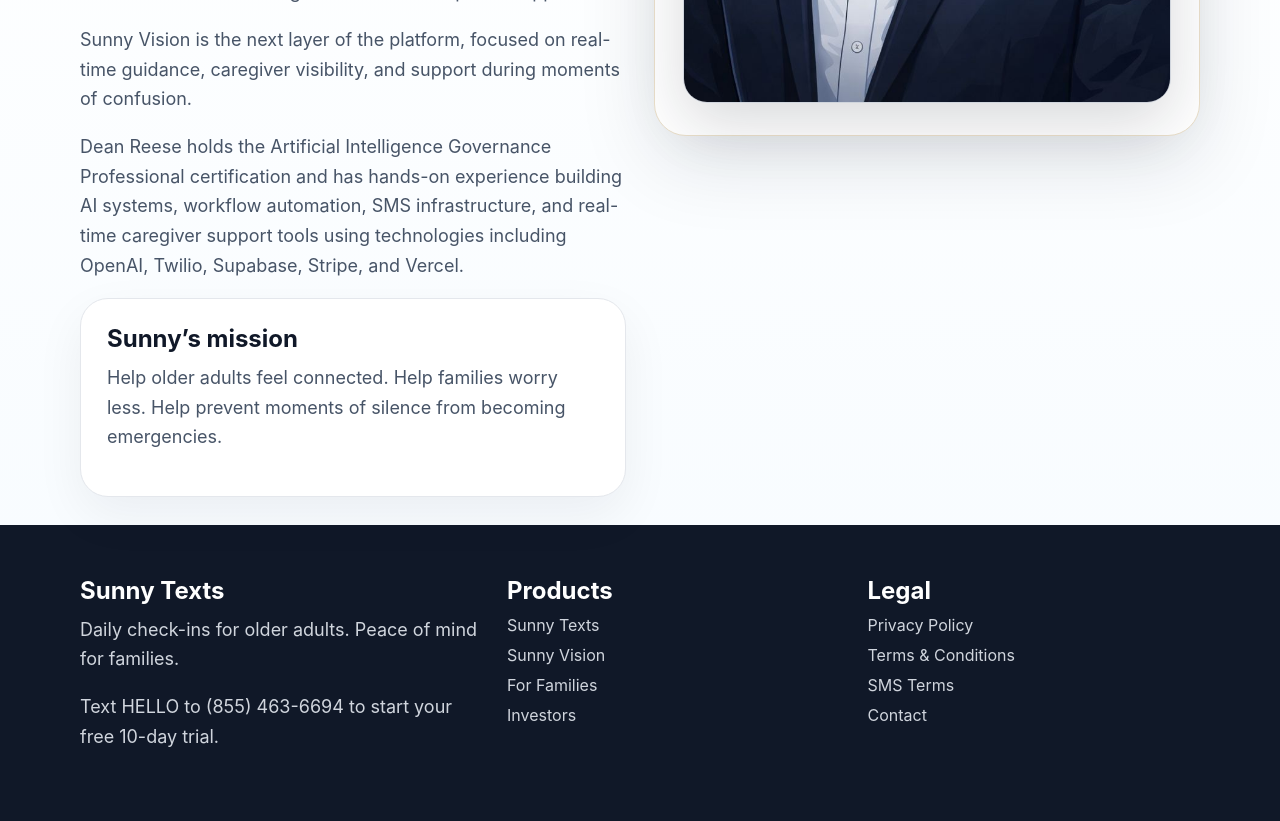
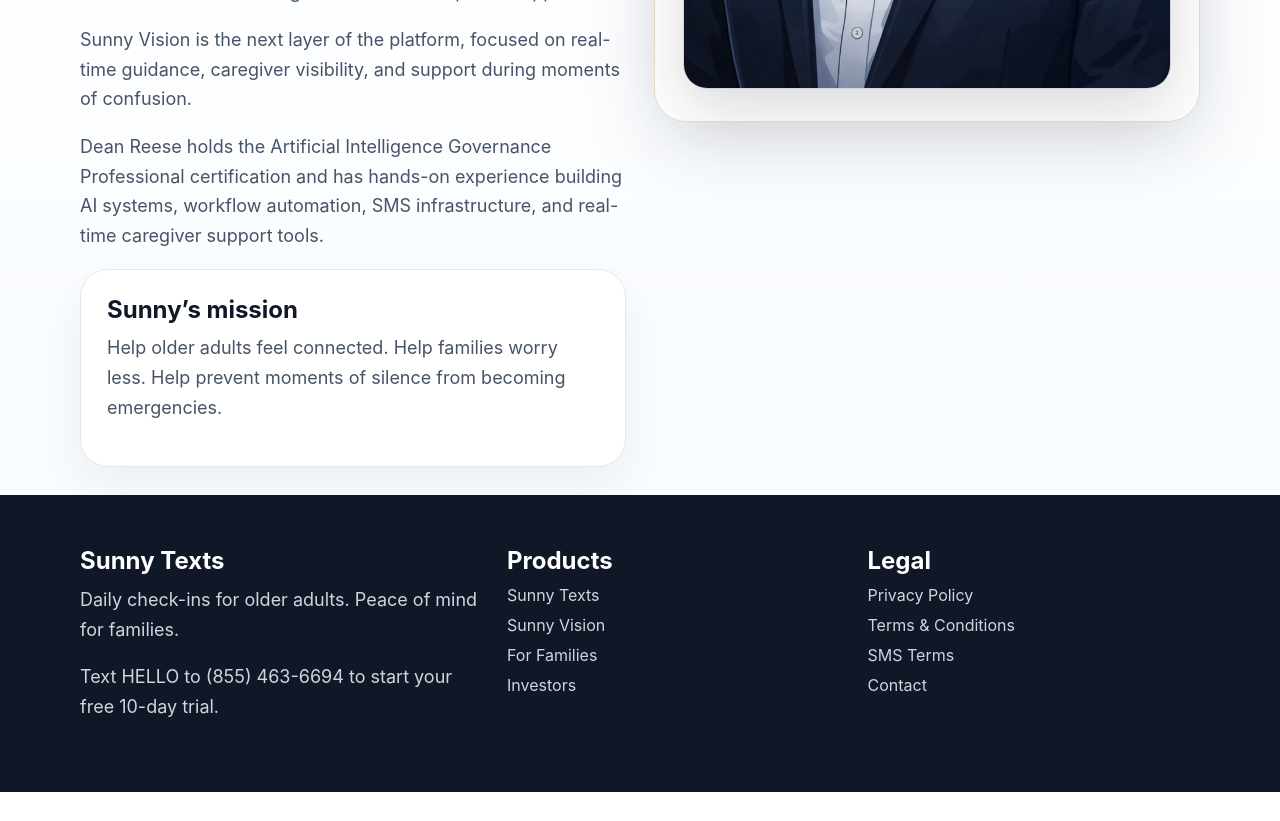
Before and after one commit to vousdoochile/sunny-site, a Next.js app: page /about in a window 1280 px wide. Shown: the part 1180-2001 px from the top of the page. After the commit the page ends 1972 px from the top, so only its background shows below. Built offline with nearby package versions, Linux system fonts and the light colour scheme.

Commit message:
Edit About Sunny page

```diff
--- a/app/about/page.jsx
+++ b/app/about/page.jsx
@@ -48,8 +48,7 @@
           <p>
             Dean Reese holds the Artificial Intelligence Governance Professional certification and has
             hands-on experience building AI systems, workflow automation, SMS infrastructure, and
-            real-time caregiver support tools using technologies including OpenAI, Twilio, Supabase,
-            Stripe, and Vercel.
+            real-time caregiver support tools.
           </p>
 
           <div className="card">
```
